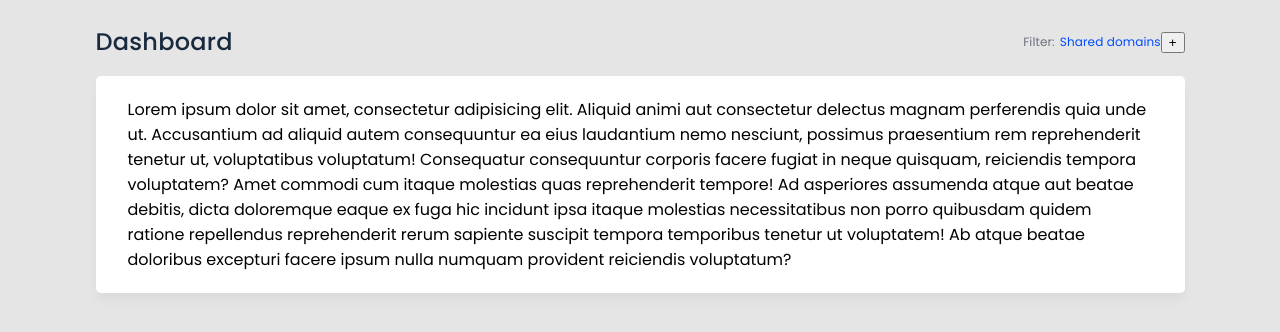
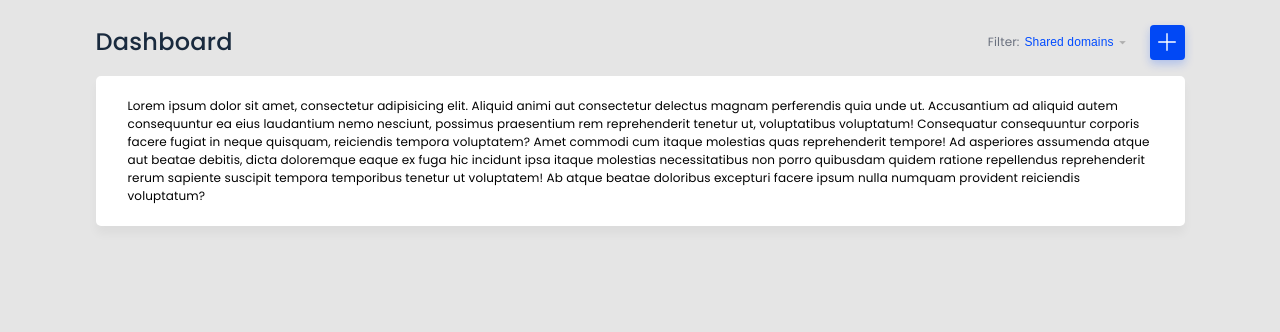
Before and after one commit to ssvStyle/Dashboard, a plain HTML site: page index.html in a window 1280 px wide. Drawn offline with Linux system fonts and the light colour scheme.

Commit message:
header ready

```diff
--- a/index.html
+++ b/index.html
@@ -3,7 +3,7 @@
 <head>
     <meta charset="UTF-8">
     <link rel="stylesheet" href="css/style.css">
-    <link href="https://fonts.googleapis.com/css2?family=Poppins:wght@200;400;500;600;800&display=swap" rel="stylesheet">
+    <link href="https://fonts.googleapis.com/css2?family=Poppins:wght@100;400;500;600;800&display=swap" rel="stylesheet">
     <title>Dashboard</title>
 </head>
 <body>
@@ -12,8 +12,15 @@
             <h1>Dashboard</h1>
             <div class="header__filter">
                 <p>Filter:</p>
-                <span>Shared domains</span>
-                <button>+</button>
+                <form action="" method="post" class="header__filter__form">
+                    <select>
+                        <option selected disabled>Shared domains</option>
+                        <option value="domain 1">domain 1</option>
+                        <option value="domain 2">domain 2</option>
+                        <option value="domain 3">domain 3</option>
+                    </select>
+                    <button type="submit" class="header__filter__button"></button>
+                </form>
             </div>
         </header>
         <main>
--- /dev/null
+++ b/scss/_header.scss
@@ -0,0 +1,38 @@
+h1 {
+  @include fontStyle(#192A3E, normal, 500, 24px, 36px);
+}
+
+header {
+  display: flex;
+  justify-content: space-between;
+}
+
+.header__filter {
+  display: flex;
+  align-items: center;
+  p {
+    color: $grey;
+    margin-right: 5px;
+  }
+  &__button {
+    width: 35px;
+    height: 35px;
+    border: none;
+    background: #0148F5;
+    @include bgImg(url("../images/plus.svg"), 18px, 18px, center);
+    box-shadow: 0px 4px 10px rgba(0, 75, 255, 0.24);
+    border-radius: 4px;
+  }
+  &__form {
+    display: flex;
+    select {
+      margin-right: 20px;
+      padding-right: 15px;
+      border: none;
+      background-color: inherit;
+      -webkit-appearance: none;
+      @include bgImg(url("../images/triangle.png"), 15px, 15px, right);
+      @include fontStyle($blue);
+    }
+  }
+}
--- /dev/null
+++ b/scss/_main.scss
@@ -0,0 +1,17 @@
+main {
+  box-shadow: 0px 8px 10px rgba(0, 0, 0, 0.04);
+  border-radius: 5px;
+  background: #FFFFFF;
+  padding: 21px 32px ;
+}
+
+
+
+//}
+//  width: 0;
+//  height: 0;
+//  border-style: solid;
+//  border-width: 4px 4px 0 4px;
+//  border-color: #0aeaea transparent transparent transparent;
+//  margin-left: 8px;
+//}
--- a/scss/_var.scss
+++ b/scss/_var.scss
@@ -1,50 +1,29 @@
 $blue: #004BFF;
+$grey: #6A707E;
+
+@mixin fontStyle($color: black, $style: normal, $weight: normal, $size: 12px, $height: 18px, $spacing: 0.01em) {
+  font-style: $style;
+  font-weight: $weight;
+  font-size: $size;
+  line-height: $height;
+  letter-spacing: $spacing;
+  color: $color;
+}
+
+@mixin bgImg($url, $sizeV, $sizeH, $position, $repeat: no-repeat) {
+  background-image: $url;
+  background-size: $sizeV $sizeH;
+  background-repeat: $repeat;
+  background-position: $position;
+}
 
 body {
   background: #E5E5E5;
   font-family: 'Poppins', sans-serif;
 }
 
-h1 {
-  font-style: normal;
-  font-weight: 500;
-  font-size: 24px;
-  line-height: 36px;
-  letter-spacing: 0.01em;
-  color: #192A3E;
-}
-
 .container {
   width: 1089px;
   margin: 0 auto;
+  @include fontStyle();
 }
-
-main {
-  box-shadow: 0px 8px 10px rgba(0, 0, 0, 0.04);
-  border-radius: 5px;
-  background: #FFFFFF;
-  padding: 21px 32px ;
-}
-
-header {
-  display: flex;
-  justify-content: space-between;
-}
-
-.header__filter {
-  display: flex;
-  align-items: center;
-  font-style: normal;
-  font-weight: normal;
-  font-size: 12px;
-  line-height: 18px;
-  /* identical to box height */
-  letter-spacing: 0.01em;
-  p {
-    color: #6A707E;
-    margin-right: 5px;
-  }
-  span {
-    color: $blue;
-  }
-}
--- a/scss/style.scss
+++ b/scss/style.scss
@@ -1 +1 @@
-@import 'var';
+@import 'var', 'header', 'main';
```
Also changed, not shown: css/style.css, images/plus.svg (added), images/triangle.png (added), 1 other file.
